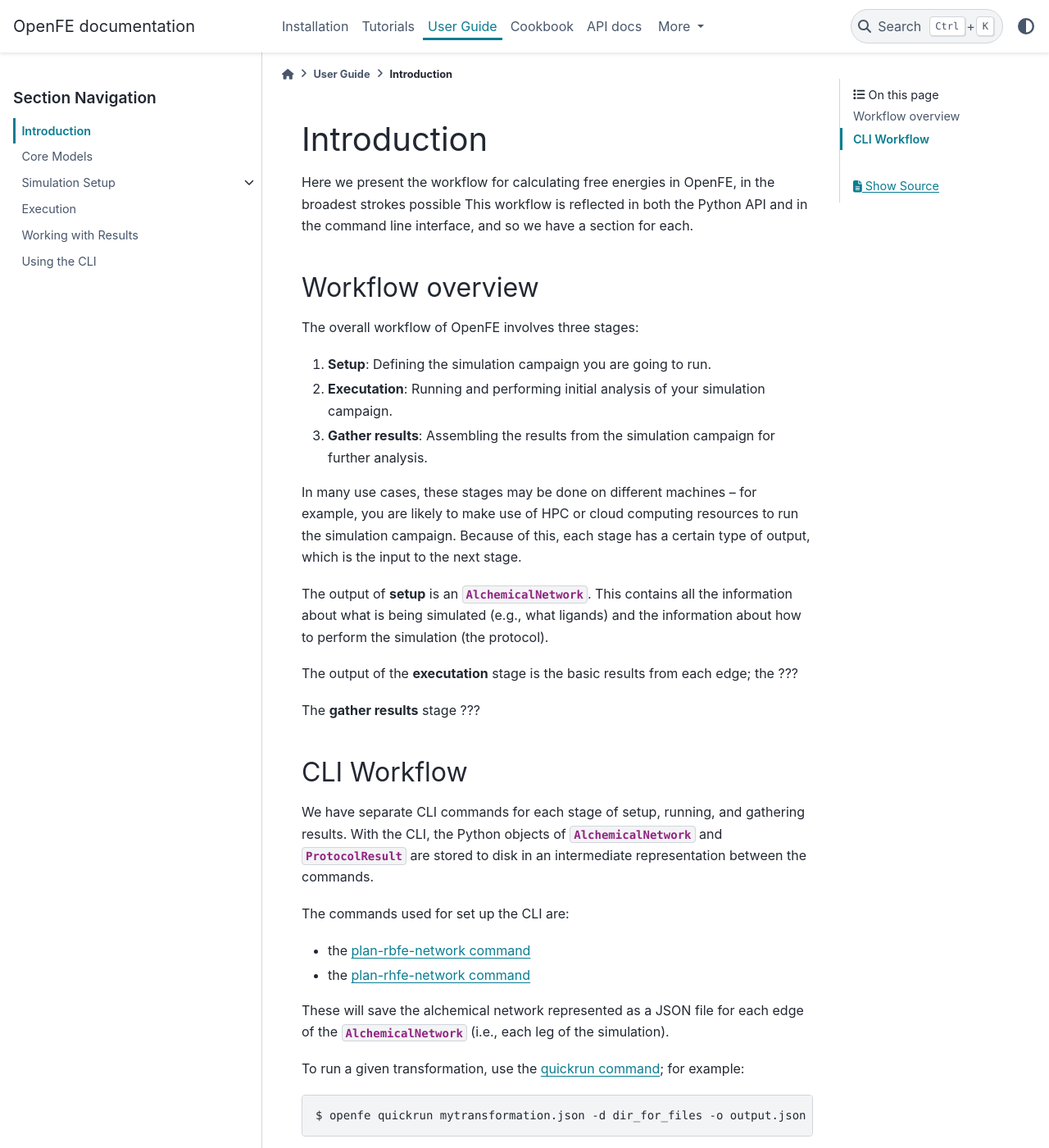
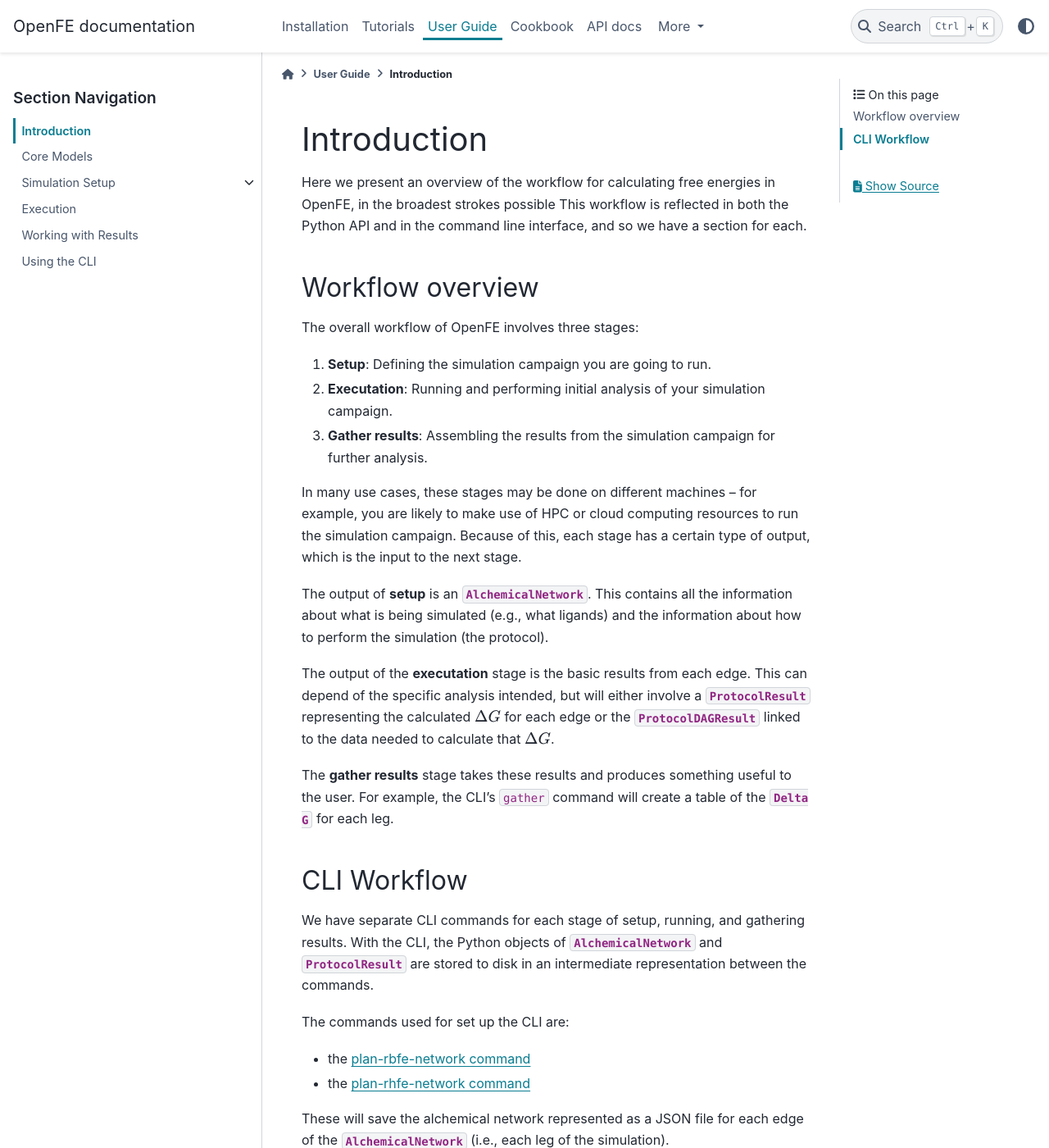
Before and after one commit to OpenFreeEnergy/openfe, a Sphinx documentation site: the page built from docs/guide/introduction.rst, in a window 1280 px wide and 1400 px high. Shown: the whole window at 82% size. Built offline with Sphinx 7.4.7 and the PyData theme 0.15.4, drawn with Linux system fonts in a browser that asks for light colours.

Commit message:
udpates on introductions

```diff
--- a/docs/guide/introduction.rst
+++ b/docs/guide/introduction.rst
@@ -1,11 +1,12 @@
-.. _workflow:
+.. _guide-introduction:
 
 Introduction
 ============
 
-Here we present the workflow for calculating free energies in OpenFE, in the
-broadest strokes possible This workflow is reflected in both the Python API
-and in the command line interface, and so we have a section for each.
+Here we present an overview of the workflow for calculating free energies in
+OpenFE, in the broadest strokes possible This workflow is reflected in both
+the Python API and in the command line interface, and so we have a section
+for each.
 
 Workflow overview
 -----------------
@@ -32,10 +33,15 @@
 the information about what is being simulated (e.g., what ligands) and the
 information about how to perform the simulation (the protocol).
 
-The output of the **executation** stage is the basic results from each edge;
-the ???
+The output of the **executation** stage is the basic results from each edge.
+This can depend of the specific analysis intended, but will either involve a
+:class:`.ProtocolResult` representing the calculated :math:`\Delta G` for
+each edge or the :class:`.ProtocolDAGResult` linked to the data needed to
+calculate that :math:`\Delta G`.
 
-The **gather results** stage ???
+The **gather results** stage takes these results and produces something
+useful to the user. For example, the CLI's ``gather`` command will create a
+table of the :class:`.Delta G` for each leg.
 
 
 CLI Workflow
@@ -58,6 +64,8 @@
 * the :ref:`cli_plan-rbfe-network`
 * the :ref:`cli_plan-rhfe-network`
 
+.. TODO: add command example here;
+
 These will save the alchemical network represented as a JSON file for each
 edge of the :class:`.AlchemicalNetwork` (i.e., each leg of the simulation).
 
@@ -75,6 +83,8 @@
 
 Finally, to gather the results of that, use the ref:`cli_gather`:
 
+.. TODO: update command here
+
 .. code:: bash
 
     $ openfe gather -o
```
